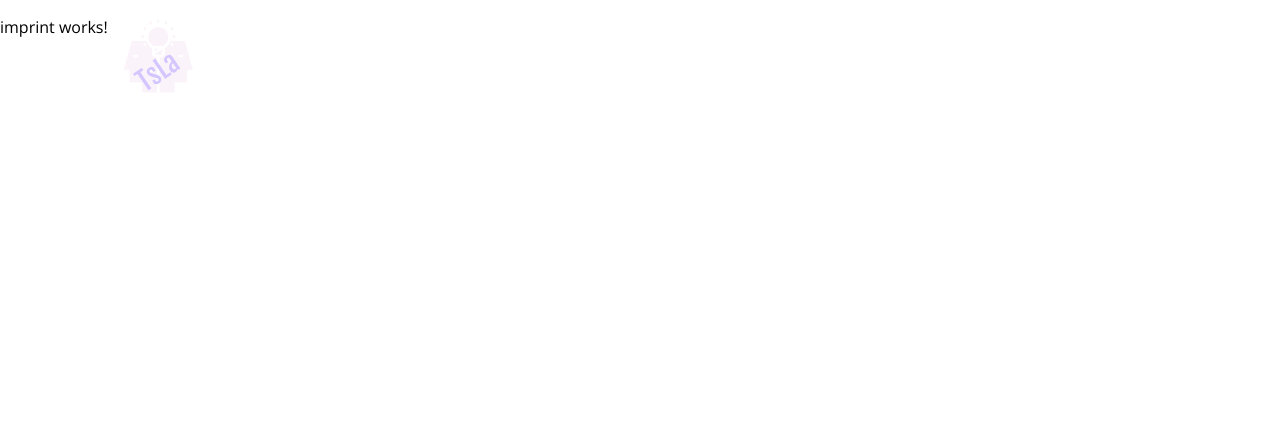
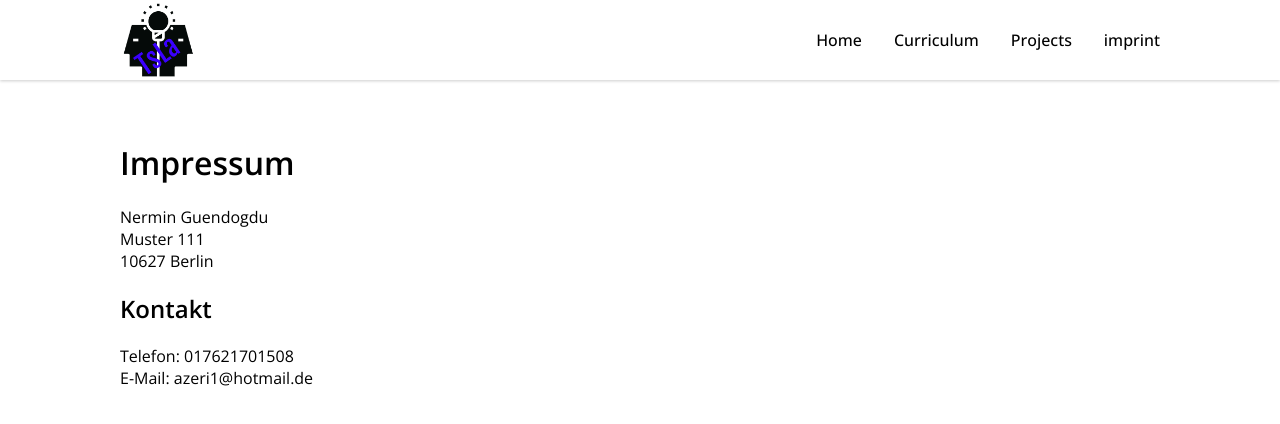
Before and after one commit to Az1009/Guendogdu, an Angular app: page /imprint in a window 1280 px wide. Shown: the top 424 px of the page. Built offline with nearby package versions, Linux system fonts and the light colour scheme.

Commit message:
Impressum eingefügt

```diff
--- a/src/app/app.component.html
+++ b/src/app/app.component.html
@@ -1,3 +1,7 @@
 <!-- componente einbinden -->
-<app-menu [darkMode]="false"></app-menu>
-<router-outlet></router-outlet>
+<app-menu [darkMode]="router.url !== '/'"></app-menu>
+
+<!-- scss Eigenschaften nicht auf der Hauptseite anzeigen -->
+<div [class.container]="router.url !=='/'">
+    <router-outlet></router-outlet>
+</div>
--- a/src/app/app.component.scss
+++ b/src/app/app.component.scss
@@ -0,0 +1,5 @@
+        .container {
+            padding-left: 120px;
+            padding-right: 120px;
+            padding-top: 120px;
+        }
--- a/src/app/app.component.ts
+++ b/src/app/app.component.ts
@@ -1,12 +1,16 @@
 import { Component, OnInit } from '@angular/core';
+import { Router } from '@angular/router';
+
 
 @Component({
   selector: 'app-root',
   templateUrl: './app.component.html',
   styleUrls: ['./app.component.scss']
 })
-export class AppComponent {
+export class AppComponent  {
 
+
+  constructor(public router: Router){}
 
 
 }
--- a/src/app/imprint/imprint.component.html
+++ b/src/app/imprint/imprint.component.html
@@ -1 +1,8 @@
-<p>imprint works!</p>
+<h1>Impressum</h1>
+
+
+
+<p>Nermin Guendogdu<br /> Muster 111<br /> 10627 Berlin</p>
+
+<h2>Kontakt</h2>
+<p>Telefon: 017621701508<br /> E-Mail: azeri1@hotmail.de</p>
--- a/src/app/menu/menu.component.scss
+++ b/src/app/menu/menu.component.scss
@@ -2,6 +2,7 @@ header {
     position: absolute;
     left: 0;
     right: 0;
+    top: 0;
     height: 80px;
     z-index: 1;
     padding-left: 120px;
@@ -20,6 +21,7 @@ header {
     }
     img {
         height: 80px;
+        cursor: pointer;
     }
 }
 
--- a/src/app/menu/menu.component.ts
+++ b/src/app/menu/menu.component.ts
@@ -1,4 +1,4 @@
-import { Component,  OnInit, Input, } from '@angular/core';
+import { Component,  OnInit, Input } from '@angular/core';
 
 @Component({
   selector: 'app-menu',
```
